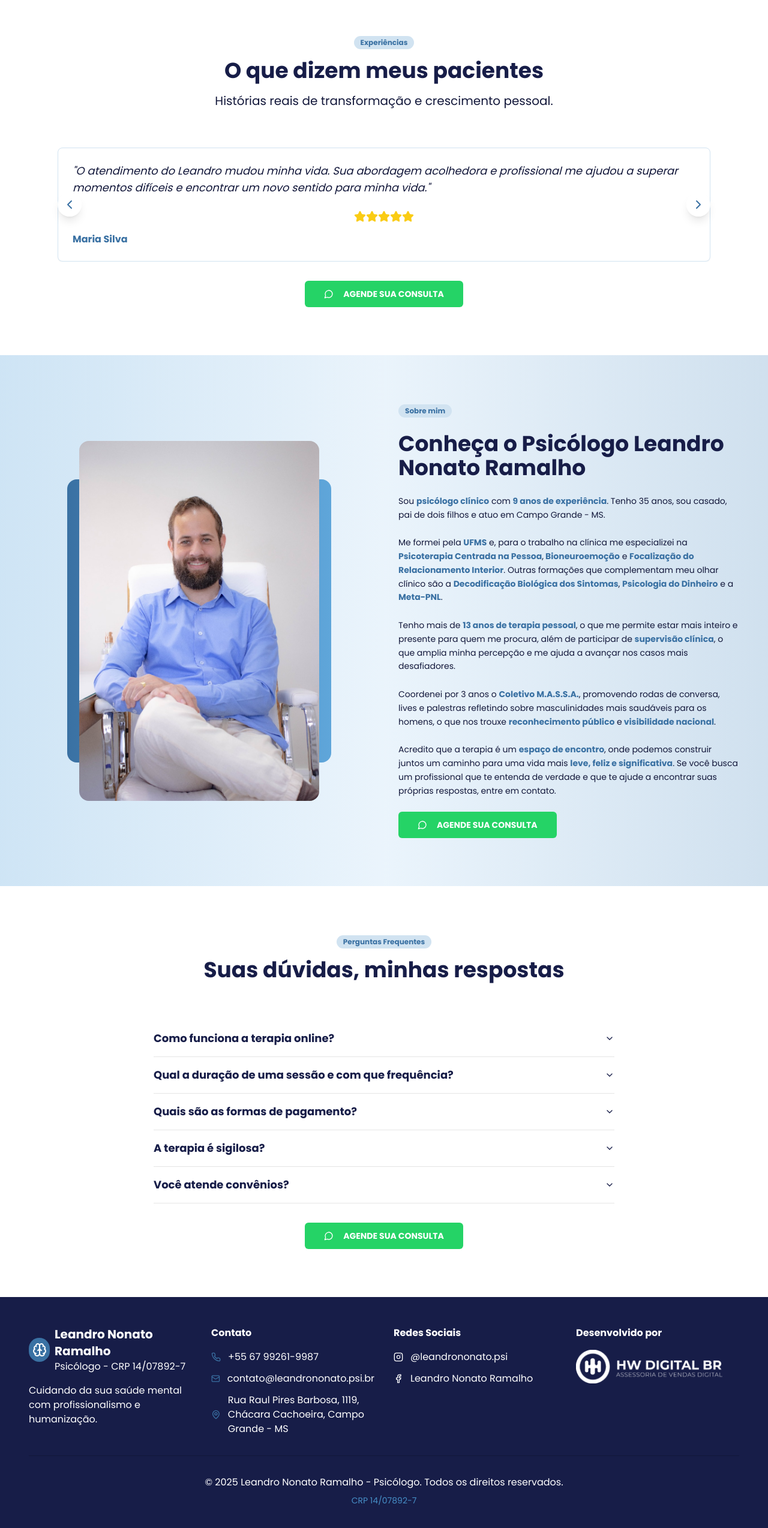
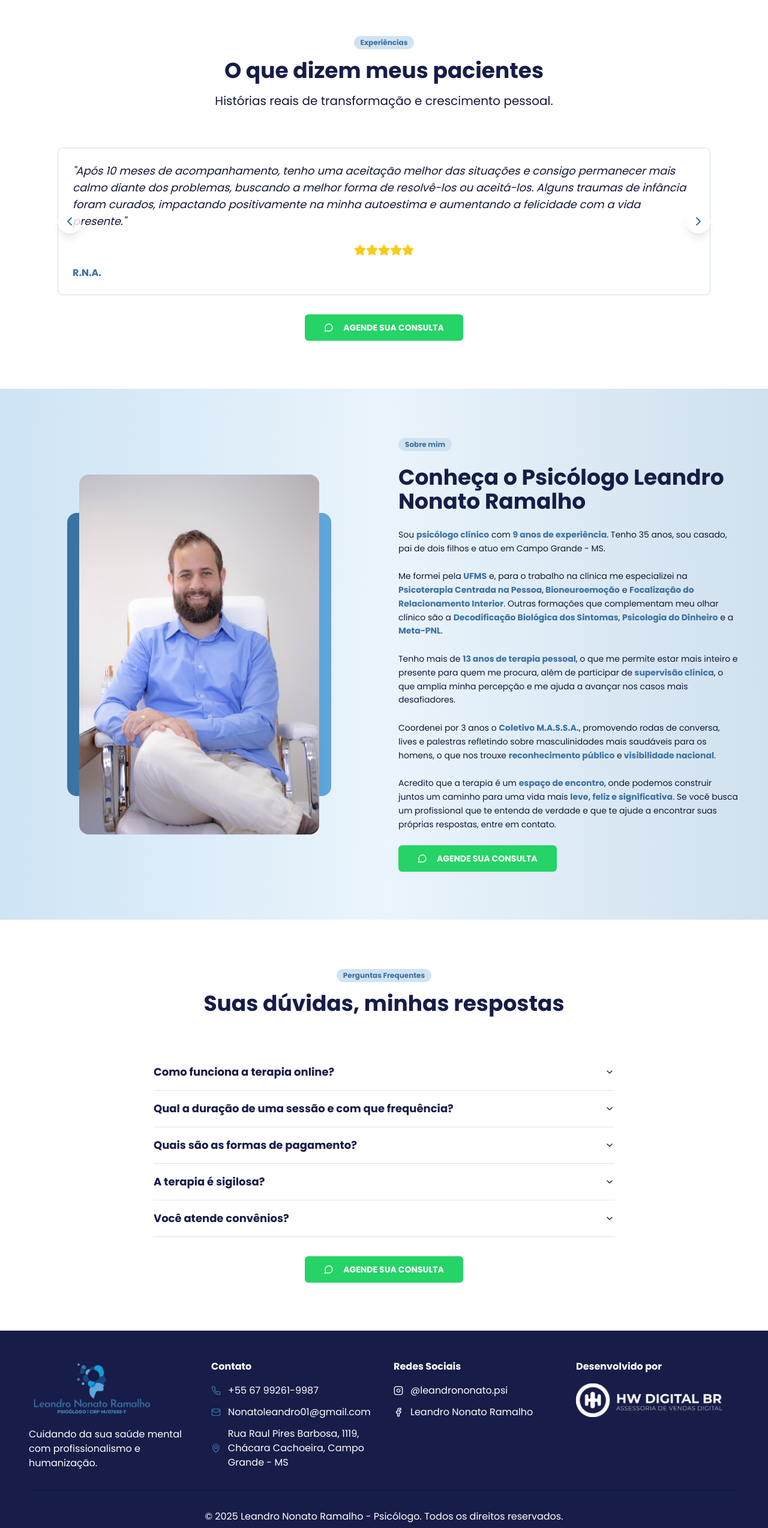
Before and after one commit to JoaoOliveiraaa/leandro-psicologo, a Next.js app: page / in a window 1280 px wide. Shown: the part 3394-5941 px from the top of the page at 60% size. Built offline with nearby package versions, Linux system fonts and the light colour scheme.

Commit message:
alterações solicitadas

```diff
--- a/app/page.tsx
+++ b/app/page.tsx
@@ -538,15 +538,13 @@ export default function PsicologoLanding() {
         <div className="container mx-auto max-w-8xl">
           <div className="grid md:grid-cols-4 gap-8 mx-auto">
             <div className="space-y-4">
-              <div className="flex items-center space-x-2">
-                <div className="w-10 h-10 bg-primary rounded-full flex items-center justify-center">
-                  <Brain className="w-6 h-6 text-white" />
-                </div>
-                <div>
-                  <h3 className="text-xl font-bold">Leandro Nonato Ramalho</h3>
-                  <p className="text-white">Psicólogo - CRP 14/07892-7</p>
-                </div>
-              </div>
+              <Image
+                src="/logoleandro.png"
+                alt="Logo Leandro Nonato Ramalho"
+                width={160}
+                height={120}
+                className="w-52 h-auto max-w-full object-contain bg-transparent"
+              />
               <p className="text-white">Cuidando da sua saúde mental com profissionalismo e humanização.</p>
             </div>
             <div>
@@ -558,7 +556,7 @@ export default function PsicologoLanding() {
                 </div>
                 <div className="flex items-center space-x-3">
                   <Mail className="w-4 h-4 text-primary" />
-                  <span className="text-white">contato@leandrononato.psi.br</span>
+                  <span className="text-white">Nonatoleandro01@gmail.com</span>
                 </div>
                 <div className="flex items-center space-x-3">
                   <MapPin className="w-9 h-9 text-primary" />
--- a/components/DepoimentosCarousel.tsx
+++ b/components/DepoimentosCarousel.tsx
@@ -21,28 +21,33 @@ export function DepoimentosCarousel() {
         <div className="flex -mx-4">
           {[
             {
-              text: "O atendimento do Leandro mudou minha vida. Sua abordagem acolhedora e profissional me ajudou a superar momentos difíceis e encontrar um novo sentido para minha vida.",
-              name: "Maria Silva",
+              text: "Após 10 meses de acompanhamento, tenho uma aceitação melhor das situações e consigo permanecer mais calmo diante dos problemas, buscando a melhor forma de resolvê-los ou aceitá-los. Alguns traumas de infância foram curados, impactando positivamente na minha autoestima e aumentando a felicidade com a vida presente.",
+              name: "R.N.A.",
               rating: 5
             },
             {
-              text: "Nunca imaginei que a terapia online poderia ser tão efetiva. O Leandro consegue criar um ambiente seguro mesmo à distância, e suas técnicas são realmente transformadoras.",
-              name: "João Santos",
+              text: "Para mim, o seu maior diferencial  profissional são] As técnicas utilizadas para liberar emoções, ressignificar memórias.. não são apenas conversas, conseguimos chegar ao fundo do problema. Isso tem extrema importância",
+              name: "C.X.",
               rating: 5
             },
             {
-              text: "Como empreendedor, sempre tive dificuldades com ansiedade. O trabalho do Leandro me ajudou a desenvolver ferramentas práticas para lidar com o estresse do dia a dia.",
-              name: "Pedro Oliveira",
+              text: "como você descreveria o meu trabalho para outra pessoa que pudesse se beneficiar dele? Que você vai na raiz dos problemas de infância e isso muda 100% o comportamento e a forma como vemos o mundo como adultos. Não é um processo fácil, mas vale e muito a pena pra quem busca consciência e cura!",
+              name: "J.F.",
               rating: 5
             },
             {
-              text: "A terapia com o Leandro me ajudou a superar um luto muito difícil. Sua sensibilidade e profissionalismo foram fundamentais nesse processo.",
-              name: "Ana Costa",
+              text: "como você descreveria o meu trabalho para outra pessoa que pudesse se beneficiar dele? Descreveria q a forma de abordagem e as técnicas propiciam resultados reais.",
+              name: "C.C.A",
               rating: 5
             },
             {
-              text: "Depois de anos tentando diferentes abordagens, encontrei no Leandro um profissional que realmente entende as questões masculinas. Recomendo fortemente!",
-              name: "Carlos Mendes",
+              text: "Incrível e completo, trabalha a emoção e acaba por aliviar sintomas físicos e psicossomáticos",
+              name: "G.N.A",
+              rating: 5
+            },
+            {
+              text: "Excelente psicologo, humano e profissional! Me ajudou nos momentos que eu mais precisar, e principalmente a lidar com meus conflitos internos, sempre indico ele! Sou grata pelo seu trabalho Doutor!",
+              name: "Eloyna Perdoncini",
               rating: 5
             }
           ].map((depoimento, index) => (
```
